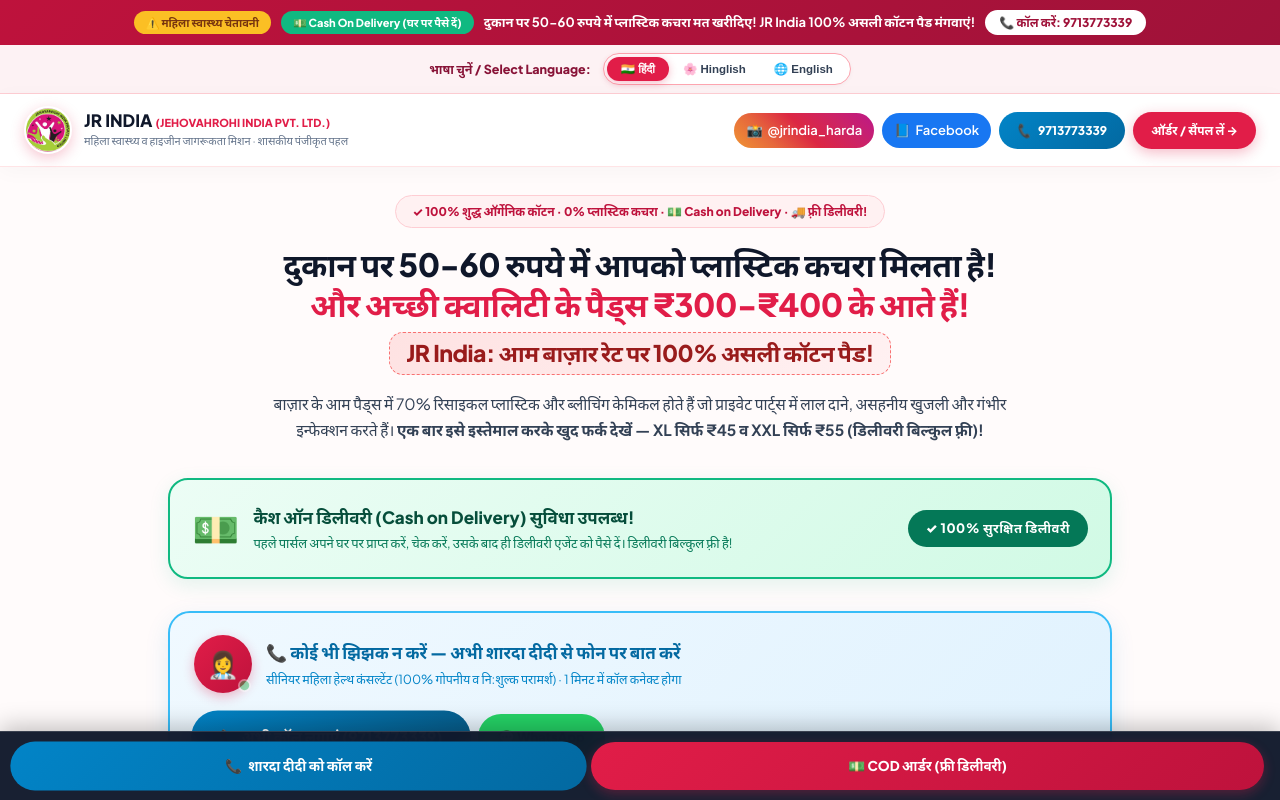
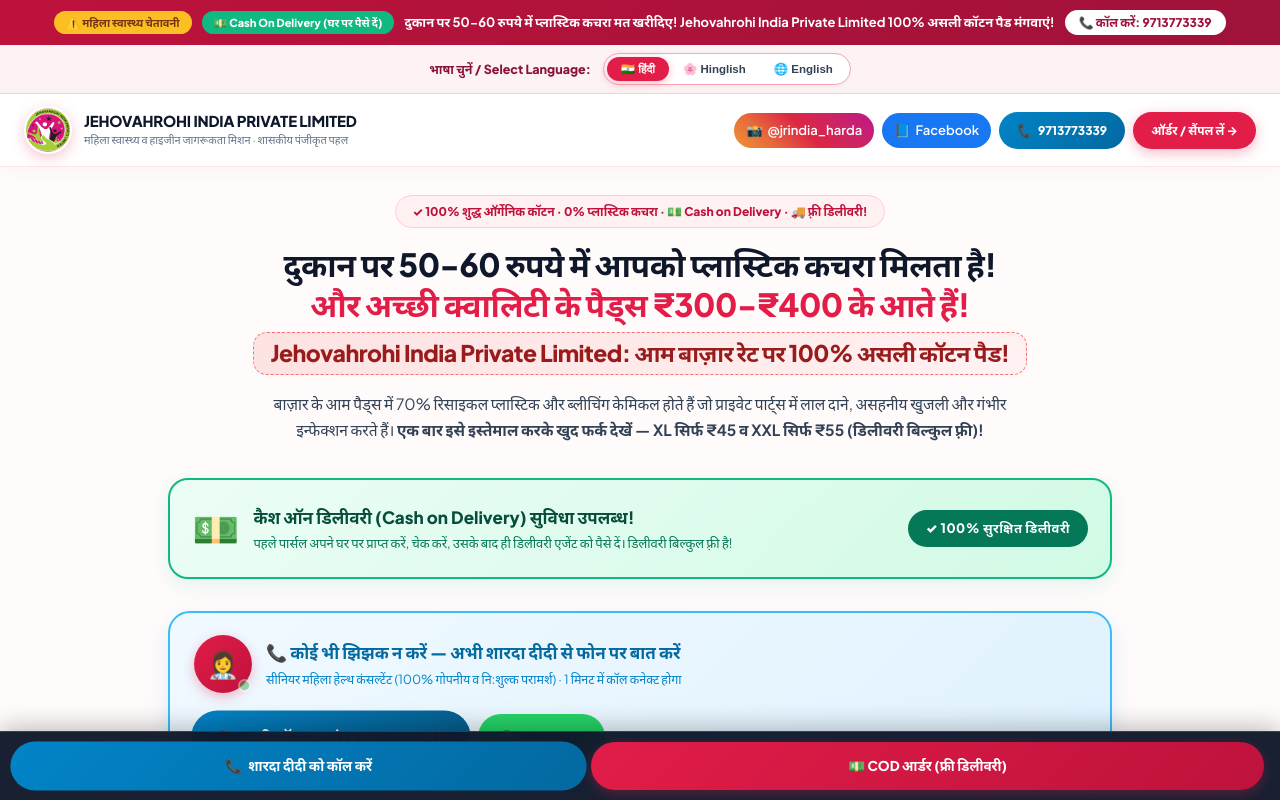
Before and after one commit to shardagadeshwar-glitch/jr-india, a plain HTML site: page index.html in a window 1280 px wide. Shown: the top 800 px of the page. Drawn offline with Linux system fonts and the light colour scheme.

```diff
--- a/index.html
+++ b/index.html
@@ -5,21 +5,21 @@
   <meta name="viewport" content="width=device-width, initial-scale=1.0">
 
   <!-- Primary Meta Tags -->
-  <title>JR India — 100% Rash-Free Organic Cotton & Anion Sanitary Pads | Official Website</title>
-  <meta name="title" content="JR India — 100% Rash-Free Organic Cotton & Anion Sanitary Pads | Official Website">
-  <meta name="description" content="Official website of JR India. 100% rash-free organic cotton sanitary napkins with Green Anion antibacterial chip. Sample pack available: XL at ₹45, XXL at ₹55 with 100% FREE Delivery! Cash on Delivery (COD) available. Helpline: 9713773339 (Sharda Didi).">
-  <meta name="keywords" content="JR India, JR India pads, JR India sanitary pads, JR India Harda, JR India Madhya Pradesh, organic cotton sanitary napkins, cash on delivery pads, COD sanitary pads MP, rash free pads, anion chip sanitary pads, Sharda Didi, 9713773339">
+  <title>Jehovahrohi India Private Limited — 100% Rash-Free Organic Cotton & Anion Sanitary Pads | Official Website</title>
+  <meta name="title" content="Jehovahrohi India Private Limited — 100% Rash-Free Organic Cotton Sanitary Pads">
+  <meta name="description" content="Official website of Jehovahrohi India Private Limited (JR India). 100% rash-free organic cotton sanitary napkins with Green Anion antibacterial chip. Sample pack available: XL at ₹45, XXL at ₹55 with 100% FREE Delivery! Cash on Delivery (COD) available. Helpline: 9713773339 (Sharda Didi).">
+  <meta name="keywords" content="Jehovahrohi India Private Limited, JR India, JR India pads, JR India sanitary pads, JR India Harda, JR India Madhya Pradesh, organic cotton sanitary napkins, cash on delivery pads, COD sanitary pads MP, rash free pads, anion chip sanitary pads, Sharda Didi, 9713773339">
   <meta name="robots" content="index, follow, max-image-preview:large, max-snippet:-1, max-video-preview:-1">
-  <meta name="author" content="JR India Private Limited">
+  <meta name="author" content="Jehovahrohi India Private Limited">
   <meta name="language" content="Hindi, English">
   <meta name="geo.region" content="IN-MP">
   <meta name="geo.placename" content="Harda">
 
   <!-- Open Graph / Facebook -->
   <meta property="og:type" content="website">
-  <meta property="og:title" content="JR India — 100% Rash-Free Organic Cotton Sanitary Pads | Sharda Didi">
-  <meta property="og:description" content="Stop paying for plastic pads in shops. Try JR India 100% breathable organic cotton pads. Sample Pack: XL ₹45, XXL ₹55 with FREE Delivery! Cash on Delivery available.">
-  <meta property="og:site_name" content="JR India">
+  <meta property="og:title" content="Jehovahrohi India Private Limited — 100% Rash-Free Organic Cotton Sanitary Pads">
+  <meta property="og:description" content="Stop paying for plastic pads in shops. Try Jehovahrohi India Private Limited 100% breathable organic cotton pads. Sample Pack: XL ₹45, XXL ₹55 with FREE Delivery! Cash on Delivery available.">
+  <meta property="og:site_name" content="Jehovahrohi India Private Limited">
   <meta property="og:locale" content="hi_IN">
   <meta property="og:locale:alternate" content="en_IN">
 
@@ -171,9 +171,11 @@
       border: 2px solid #ffffff; background: #ffffff;
       flex-shrink: 0;
     }
-    .brand-text h1 { font-size: 17px; font-weight: 900; line-height: 1.15; color: var(--slate-900); }
-    .brand-text h1 span { color: var(--rose); font-size: 11px; font-weight: 800; }
+    .brand-text h1 { font-size: 15px; font-weight: 900; line-height: 1.15; color: var(--slate-900); letter-spacing: -0.2px; }
     .brand-text p { font-size: 11px; color: var(--slate-500); margin-top: 2px; }
+    @media (max-width: 600px) {
+      .brand-text h1 { font-size: 11.5px; }
+    }
     .header-actions { display: flex; gap: 8px; align-items: center; }
     .btn {
       padding: 9px 18px; border-radius: 30px; font-size: 12px; font-weight: 800;
@@ -550,7 +552,7 @@
   <div class="top-ribbon" id="ribbon-text">
     <span class="badge-pill">⚠️ महिला स्वास्थ्य चेतावनी</span>
     <span class="cod-pill">💵 Cash On Delivery (घर पर पैसे दें)</span>
-    <span>दुकान पर 50-60 रुपये में प्लास्टिक कचरा मत खरीदिए! JR India 100% असली कॉटन पैड मंगवाएं!</span>
+    <span>दुकान पर 50-60 रुपये में प्लास्टिक कचरा मत खरीदिए! Jehovahrohi India Private Limited 100% असली कॉटन पैड मंगवाएं!</span>
     <a href="tel:9713773339" class="call-ribbon-link">📞 कॉल करें: 9713773339</a>
   </div>
 
@@ -569,7 +571,7 @@
     <a href="#" class="brand">
       <img src="logo.png" alt="Jehovahrohi India Private Limited Logo" class="brand-logo-img">
       <div class="brand-text">
-        <h1>JR INDIA <span>(JEHOVAHROHI INDIA PVT. LTD.)</span></h1>
+        <h1>JEHOVAHROHI INDIA PRIVATE LIMITED</h1>
         <p id="sub-header">महिला स्वास्थ्य व हाइजीन जागरूकता मिशन · शासकीय पंजीकृत पहल</p>
       </div>
     </a>
@@ -599,7 +601,7 @@
       <h2 id="hero-title">
         दुकान पर 50-60 रुपये में आपको प्लास्टिक कचरा मिलता है! <br>
         <span class="highlight">और अच्छी क्वालिटी के पैड्स ₹300-₹400 के आते हैं!</span> <br>
-        <span class="callout-box">JR India: आम बाज़ार रेट पर 100% असली कॉटन पैड!</span>
+        <span class="callout-box">Jehovahrohi India Private Limited: आम बाज़ार रेट पर 100% असली कॉटन पैड!</span>
       </h2>
       <p class="hero-desc" id="hero-desc">
         बाज़ार के आम पैड्स में 70% रिसाइकल प्लास्टिक और ब्लीचिंग केमिकल होते हैं जो प्राइवेट पार्ट्स में लाल दाने, असहनीय खुजली और गंभीर इन्फेक्शन करते हैं। <strong>एक बार इसे इस्तेमाल करके खुद फर्क देखें — XL सिर्फ ₹45 व XXL सिर्फ ₹55 (डिलीवरी बिल्कुल फ़्री)!</strong>
@@ -1068,11 +1070,11 @@
   <script>
     var STRINGS = {
       hi: {
-        ribbon: '<span class="badge-pill">⚠️ महिला स्वास्थ्य चेतावनी</span> <span class="cod-pill">💵 Cash On Delivery (घर पर पैसे दें)</span> <span>दुकान पर 50-60 रुपये में प्लास्टिक कचरा मत खरीदिए! JR India 100% असली कॉटन पैड मंगवाएं!</span> <a href="tel:9713773339" class="call-ribbon-link">📞 कॉल करें: 9713773339</a>',
-        subHeader: "महिला स्वास्थ्य व हाइजीन जागरूकता मिशन · मेक इन मध्य प्रदेश",
+        ribbon: '<span class="badge-pill">⚠️ महिला स्वास्थ्य चेतावनी</span> <span class="cod-pill">💵 Cash On Delivery (घर पर पैसे दें)</span> <span>दुकान पर 50-60 रुपये में प्लास्टिक कचरा मत खरीदिए! Jehovahrohi India Private Limited 100% असली कॉटन पैड मंगवाएं!</span> <a href="tel:9713773339" class="call-ribbon-link">📞 कॉल करें: 9713773339</a>',
+        subHeader: "महिला स्वास्थ्य व हाइजीन जागरूकता मिशन · शासकीय पंजीकृत पहल",
         navClaim: "ऑर्डर / सैंपल लें →",
         trustBadge: "✓ 100% शुद्ध ऑर्गेनिक कॉटन · 0% प्लास्टिक कचरा · 💵 Cash on Delivery · 🚚 फ़्री डिलीवरी!",
-        heroTitle: 'दुकान पर 50-60 रुपये में आपको प्लास्टिक कचरा मिलता है! <br><span class="highlight">और अच्छी क्वालिटी के पैड्स ₹300-₹400 के आते हैं!</span> <br><span class="callout-box">JR India: आम बाज़ार रेट पर 100% असली कॉटन पैड!</span>',
+        heroTitle: 'दुकान पर 50-60 रुपये में आपको प्लास्टिक कचरा मिलता है! <br><span class="highlight">और अच्छी क्वालिटी के पैड्स ₹300-₹400 के आते हैं!</span> <br><span class="callout-box">Jehovahrohi India Private Limited: आम बाज़ार रेट पर 100% असली कॉटन पैड!</span>',
         heroDesc: "बाज़ार के आम पैड्स में 70% रिसाइकल प्लास्टिक और ब्लीचिंग केमिकल होते हैं जो प्राइवेट पार्ट्स में लाल दाने, असहनीय खुजली और गंभीर इन्फेक्शन करते हैं। <strong>एक बार इसे इस्तेमाल करके खुद फर्क देखें — XL सिर्फ ₹45 व XXL सिर्फ ₹55 (डिलीवरी बिल्कुल फ़्री)!</strong>",
 
         cfTitle: "📞 कोई भी झिझक न करें — अभी शारदा दीदी से फोन पर बात करें",
@@ -1095,11 +1097,11 @@
         vbBtn: "💬 सभी महिलाओं व सहेलियों को WhatsApp पर बताएं →"
       },
       hinglish: {
-        ribbon: '<span class="badge-pill">⚠️ Health Alert</span> <span class="cod-pill">💵 Cash On Delivery Available</span> <span>Dukan par 50-60 rupees me plastic kachra mat lijiye! JR India 100% Cotton Pad mangwayein!</span> <a href="tel:9713773339" class="call-ribbon-link">📞 Call: 9713773339</a>',
+        ribbon: '<span class="badge-pill">⚠️ Health Alert</span> <span class="cod-pill">💵 Cash On Delivery Available</span> <span>Dukan par 50-60 rupees me plastic kachra mat lijiye! Jehovahrohi India Private Limited 100% Cotton Pad mangwayein!</span> <a href="tel:9713773339" class="call-ribbon-link">📞 Call: 9713773339</a>',
         subHeader: "Women Healthcare & Hygiene Mission · Make in MP",
         navClaim: "Order / Sample Lein →",
         trustBadge: "✓ 100% Pure Organic Cotton · 0% Plastic Waste · 💵 Cash on Delivery · 🚚 Free Delivery!",
-        heroTitle: 'Dukan Par 50-60 Rs Me Aapko Plastic Kachra Milta Hai! <br><span class="highlight">Aur Acchi Quality Ke Cotton Pads ₹300-₹400 Ke Aate Hain!</span> <br><span class="callout-box">JR India: Normal Market Rate Par 100% Asli Cotton Pad!</span>',
+        heroTitle: 'Dukan Par 50-60 Rs Me Aapko Plastic Kachra Milta Hai! <br><span class="highlight">Aur Acchi Quality Ke Cotton Pads ₹300-₹400 Ke Aate Hain!</span> <br><span class="callout-box">Jehovahrohi India Private Limited: Normal Market Rate Par 100% Asli Cotton Pad!</span>',
         heroDesc: "Bazaar ke commercial pads me 70% recycled plastic aur bleaching chemicals hote hain jo private parts me rashes, jalan aur infection karte hain. <strong>Ek baar ise use karke khud farak dekhein — XL sirf ₹45 aur XXL sirf ₹55 (Free Delivery)!</strong>",
 
         cfTitle: "📞 Koi Bhi Sharam Ya Jhijhak Na Karein — Sharda Didi Se Call Par Baat Karein",
@@ -1122,11 +1124,11 @@
         vbBtn: "💬 Apni Sabhi Behano Ko WhatsApp Par Alert Bhejein →"
       },
       en: {
-        ribbon: '<span class="badge-pill">⚠️ Women Health Alert</span> <span class="cod-pill">💵 Cash On Delivery Available</span> <span>Stop buying ₹50-60 plastic waste in shops! Order JR India 100% Cotton Pads!</span> <a href="tel:9713773339" class="call-ribbon-link">📞 Call: 9713773339</a>',
+        ribbon: '<span class="badge-pill">⚠️ Women Health Alert</span> <span class="cod-pill">💵 Cash On Delivery Available</span> <span>Stop buying ₹50-60 plastic waste in shops! Order Jehovahrohi India Private Limited 100% Cotton Pads!</span> <a href="tel:9713773339" class="call-ribbon-link">📞 Call: 9713773339</a>',
         subHeader: "Women Healthcare & Hygiene Mission · Make in MP",
         navClaim: "Order / Sample →",
         trustBadge: "✓ 100% Pure Organic Cotton · 0% Plastic Waste · 💵 Cash on Delivery · 🚚 Free Delivery!",
-        heroTitle: 'Commercial ₹50-60 Pads Give You Synthetic Plastic Waste! <br><span class="highlight">While High-End Organic Pads Cost ₹300-₹400!</span> <br><span class="callout-box">JR India: 100% Pure Cotton Pads At Normal Market Rates!</span>',
+        heroTitle: 'Commercial ₹50-60 Pads Give You Synthetic Plastic Waste! <br><span class="highlight">While High-End Organic Pads Cost ₹300-₹400!</span> <br><span class="callout-box">Jehovahrohi India Private Limited: 100% Pure Cotton Pads At Normal Market Rates!</span>',
         heroDesc: "Commercial pads contain 70% recycled synthetic plastic and chlorine bleach causing painful rashes and severe infections. <strong>Try it once to feel the difference yourself — XL at ₹45, XXL at ₹55 with FREE Delivery!</strong>",
 
         cfTitle: "📞 Do Not Hesitate — Speak Directly With Sharda Didi",
```
